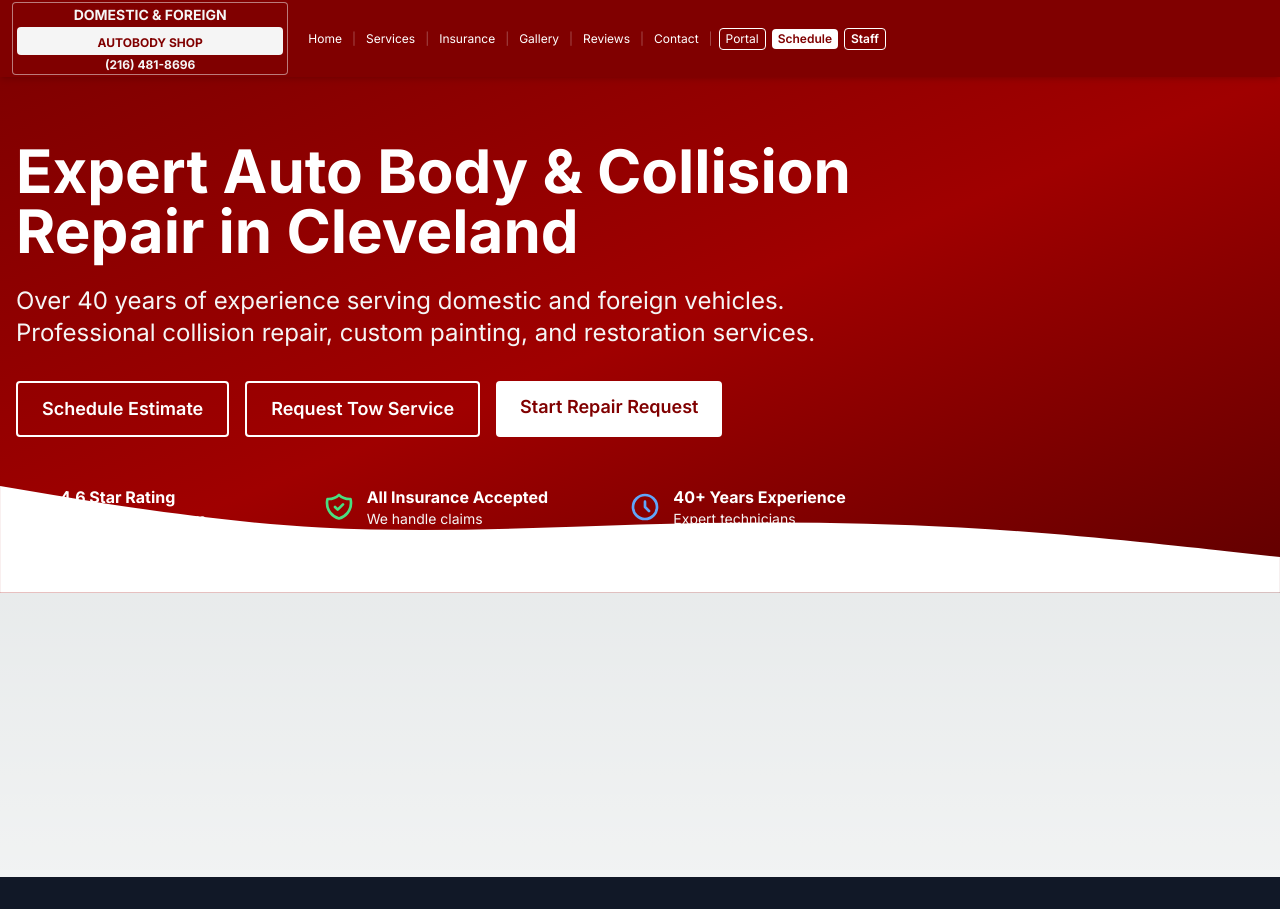
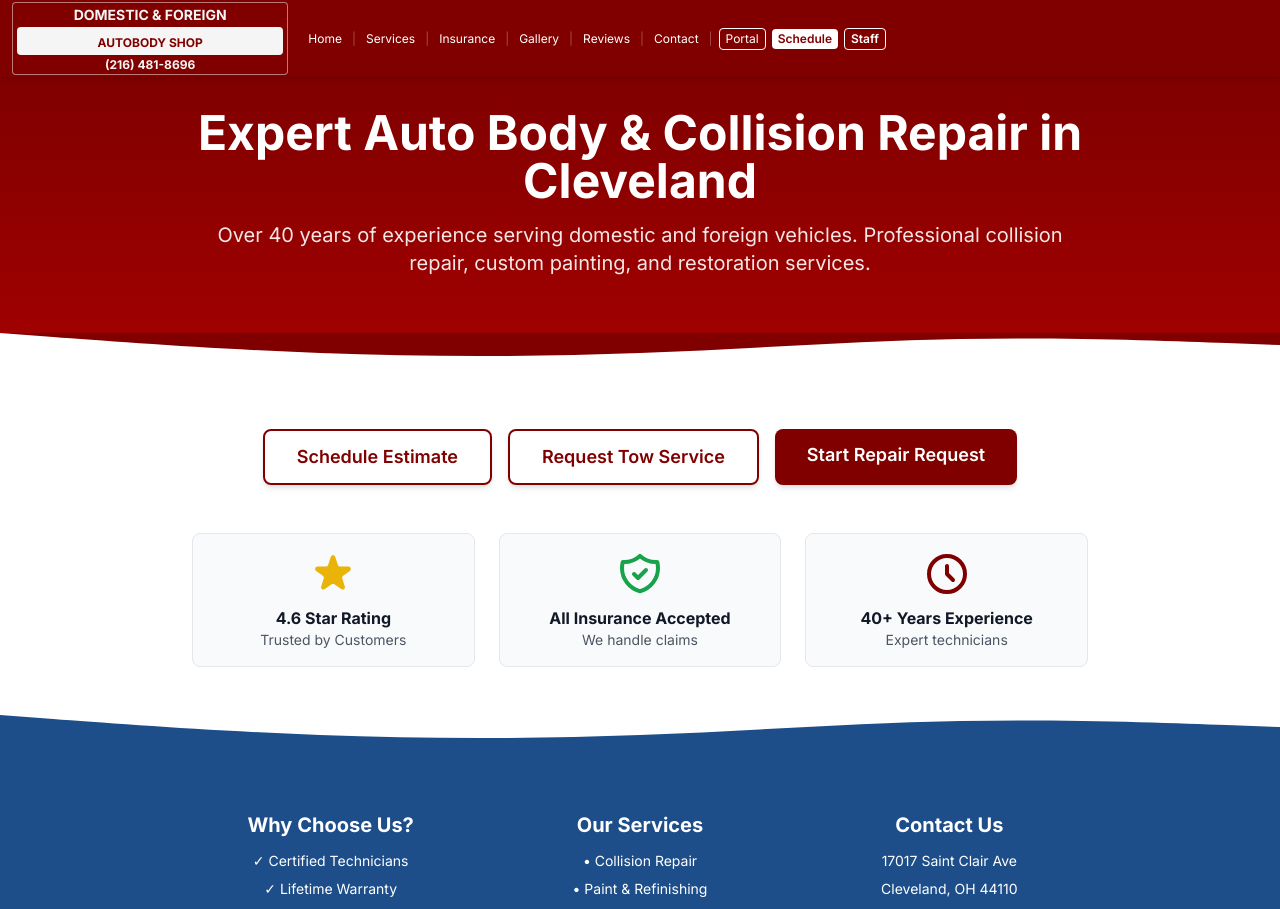
Before and after one commit to tzira333/clevelandbody-site, a Next.js app: page / in a window 1280 px wide. Shown: the top 909 px of the page. Built offline with nearby package versions, Linux system fonts and the light colour scheme.

Commit message:
modified:   app/globals.css 	modified:   app/page.tsx 	modified:   components/home/Hero.tsx 	modified:   components/layout/Header.tsx 	modified:   tailwind.config.ts

```diff
--- a/app/globals.css
+++ b/app/globals.css
@@ -4,8 +4,13 @@
 
 :root {
   --foreground-rgb: 0, 0, 0;
-  --background-start-rgb: 214, 219, 220;
+  --background-start-rgb: 255, 255, 255;
   --background-end-rgb: 255, 255, 255;
+
+  /* Flag colors */
+  --red: 128, 0, 0;
+  --white: 255, 255, 255;
+  --blue: 29, 78, 137;
 }
 
 @media (prefers-color-scheme: dark) {
@@ -31,3 +36,16 @@ body {
     text-wrap: balance;
   }
 }
+
+/* Custom button styles */
+.btn-flag-red {
+  @apply bg-primary text-white hover:bg-primary-dark transition-colors font-semibold;
+}
+
+.btn-flag-white {
+  @apply bg-white text-primary border-2 border-primary hover:bg-primary hover:text-white transition-colors font-semibold;
+}
+
+.btn-flag-blue {
+  @apply bg-blue-700 text-white hover:bg-blue-800 transition-colors font-semibold;
+}
--- a/app/page.tsx
+++ b/app/page.tsx
@@ -9,7 +9,6 @@ export default function Home() {
   return (
     <>
       <Hero />
-      {/* Add more sections here as you build them */}
     </>
   )
 }
--- a/components/home/Hero.tsx
+++ b/components/home/Hero.tsx
@@ -2,79 +2,157 @@ import Link from 'next/link'
 
 export default function Hero() {
   return (
-    <section className="relative bg-gradient-to-br from-primary via-primary-light to-primary-dark text-white">
-      <div className="container mx-auto px-4 py-12 md:py-16">
-        <div className="max-w-4xl">
-          <h1 className="text-4xl md:text-6xl font-bold mb-6 leading-tight">
+    <section className="relative">
+      {/* RED Section (Top) - Minimal */}
+      <div className="bg-gradient-to-b from-primary to-primary-light text-white py-8">
+        <div className="container mx-auto px-4">
+          <div className="max-w-4xl mx-auto text-center">
+            <h1 className="text-3xl md:text-5xl font-bold mb-4 leading-tight">
               Expert Auto Body & Collision Repair in Cleveland
             </h1>
-          <p className="text-xl md:text-2xl mb-8 text-secondary-cream">
+            <p className="text-lg md:text-xl mb-6 text-white/90">
               Over 40 years of experience serving domestic and foreign vehicles. Professional collision repair, custom painting, and restoration services.
             </p>
-          <div className="flex flex-col sm:flex-row gap-4">
-            {/* Schedule Estimate - White border (removed "Free") */}
+          </div>
+        </div>
+      </div>
+
+      {/* Wave Divider - Red to White */}
+      <div className="relative h-12 bg-white">
+        <svg
+          className="absolute top-0 w-full h-12"
+          viewBox="0 0 1440 48"
+          fill="none"
+          xmlns="http://www.w3.org/2000/svg"
+          preserveAspectRatio="none"
+        >
+          <path
+            d="M0 0L60 4C120 8 240 16 360 20C480 24 600 24 720 20C840 16 960 8 1080 6C1200 4 1320 8 1380 10L1440 12V0H1380C1320 0 1200 0 1080 0C960 0 840 0 720 0C600 0 480 0 360 0C240 0 120 0 60 0H0Z"
+            fill="#800000"
+          />
+        </svg>
+      </div>
+
+      {/* WHITE Section (Middle) - Primary Content */}
+      <div className="bg-white text-gray-900 py-12">
+        <div className="container mx-auto px-4">
+          <div className="max-w-4xl mx-auto">
+            {/* Call-to-Action Buttons */}
+            <div className="flex flex-col sm:flex-row gap-4 justify-center mb-12">
+              {/* Schedule Estimate - Red Border */}
               <Link
                 href="/schedule"
-              className="px-6 py-3 border-2 border-white text-white hover:bg-white hover:text-primary transition-colors text-center text-lg font-semibold rounded whitespace-nowrap"
+                className="px-8 py-3 border-2 border-primary text-primary hover:bg-primary hover:text-white transition-colors text-center text-lg font-semibold rounded-lg whitespace-nowrap shadow-md hover:shadow-lg"
               >
                 Schedule Estimate
               </Link>
 
-            {/* Request Tow Service - White border */}
+              {/* Request Tow Service - Red Border */}
               <Link
                 href="/tow-request"
-              className="px-6 py-3 border-2 border-white text-white hover:bg-white hover:text-primary transition-colors text-center text-lg font-semibold rounded whitespace-nowrap"
+                className="px-8 py-3 border-2 border-primary text-primary hover:bg-primary hover:text-white transition-colors text-center text-lg font-semibold rounded-lg whitespace-nowrap shadow-md hover:shadow-lg"
               >
                 Request Tow Service
               </Link>
 
-            {/* Start Repair Request - Matches Schedule button in header (solid white background) */}
+              {/* Start Repair Request - Solid Red */}
               <Link
                 href="/repair-request"
-              className="px-6 py-3 bg-white text-primary hover:bg-secondary-cream transition-colors text-center text-lg font-semibold rounded whitespace-nowrap"
+                className="px-8 py-3 bg-primary text-white hover:bg-primary-dark transition-colors text-center text-lg font-semibold rounded-lg whitespace-nowrap shadow-md hover:shadow-lg"
               >
                 Start Repair Request
               </Link>
             </div>
 
             {/* Trust Indicators */}
-          <div className="mt-12 grid grid-cols-1 sm:grid-cols-3 gap-6">
-            <div className="flex items-center space-x-3">
-              <svg className="w-8 h-8 text-yellow-400" fill="currentColor" viewBox="0 0 20 20">
+            <div className="grid grid-cols-1 sm:grid-cols-3 gap-6">
+              <div className="flex flex-col items-center text-center p-4 bg-gray-50 rounded-lg border border-gray-200">
+                <svg className="w-12 h-12 text-yellow-500 mb-2" fill="currentColor" viewBox="0 0 20 20">
                   <path d="M9.049 2.927c.3-.921 1.603-.921 1.902 0l1.07 3.292a1 1 0 00.95.69h3.462c.969 0 1.371 1.24.588 1.81l-2.8 2.034a1 1 0 00-.364 1.118l1.07 3.292c.3.921-.755 1.688-1.54 1.118l-2.8-2.034a1 1 0 00-1.175 0l-2.8 2.034c-.784.57-1.838-.197-1.539-1.118l1.07-3.292a1 1 0 00-.364-1.118L2.98 8.72c-.783-.57-.38-1.81.588-1.81h3.461a1 1 0 00.951-.69l1.07-3.292z" />
                 </svg>
-              <div>
-                <p className="font-bold">4.6 Star Rating</p>
-                <p className="text-sm text-secondary-cream">Trusted by Customers</p>
+                <p className="font-bold text-gray-900">4.6 Star Rating</p>
+                <p className="text-sm text-gray-600">Trusted by Customers</p>
               </div>
-            </div>
-            <div className="flex items-center space-x-3">
-              <svg className="w-8 h-8 text-green-400" fill="none" stroke="currentColor" viewBox="0 0 24 24">
+
+              <div className="flex flex-col items-center text-center p-4 bg-gray-50 rounded-lg border border-gray-200">
+                <svg className="w-12 h-12 text-green-600 mb-2" fill="none" stroke="currentColor" viewBox="0 0 24 24">
                   <path strokeLinecap="round" strokeLinejoin="round" strokeWidth={2} d="M9 12l2 2 4-4m5.618-4.016A11.955 11.955 0 0112 2.944a11.955 11.955 0 01-8.618 3.04A12.02 12.02 0 003 9c0 5.591 3.824 10.29 9 11.622 5.176-1.332 9-6.03 9-11.622 0-1.042-.133-2.052-.382-3.016z" />
                 </svg>
-              <div>
-                <p className="font-bold">All Insurance Accepted</p>
-                <p className="text-sm text-secondary-cream">We handle claims</p>
+                <p className="font-bold text-gray-900">All Insurance Accepted</p>
+                <p className="text-sm text-gray-600">We handle claims</p>
               </div>
-            </div>
-            <div className="flex items-center space-x-3">
-              <svg className="w-8 h-8 text-blue-400" fill="none" stroke="currentColor" viewBox="0 0 24 24">
+
+              <div className="flex flex-col items-center text-center p-4 bg-gray-50 rounded-lg border border-gray-200">
+                <svg className="w-12 h-12 text-primary mb-2" fill="none" stroke="currentColor" viewBox="0 0 24 24">
                   <path strokeLinecap="round" strokeLinejoin="round" strokeWidth={2} d="M12 8v4l3 3m6-3a9 9 0 11-18 0 9 9 0 0118 0z" />
                 </svg>
-              <div>
-                <p className="font-bold">40+ Years Experience</p>
-                <p className="text-sm text-secondary-cream">Expert technicians</p>
+                <p className="font-bold text-gray-900">40+ Years Experience</p>
+                <p className="text-sm text-gray-600">Expert technicians</p>
               </div>
             </div>
           </div>
         </div>
       </div>
 
-      {/* Bottom wave */}
-      <div className="absolute bottom-0 left-0 right-0">
-        <svg viewBox="0 0 1440 120" fill="none" xmlns="http://www.w3.org/2000/svg" className="w-full h-auto">
-          <path d="M0 0L60 10C120 20 240 40 360 46.7C480 53 600 47 720 43.3C840 40 960 40 1080 46.7C1200 53 1320 67 1380 73.3L1440 80V120H1380C1320 120 1200 120 1080 120C960 120 840 120 720 120C600 120 480 120 360 120C240 120 120 120 60 120H0V0Z" fill="white"/>
+      {/* Wave Divider - White to Blue */}
+      <div className="relative h-12 bg-blue-700">
+        <svg
+          className="absolute top-0 w-full h-12"
+          viewBox="0 0 1440 48"
+          fill="none"
+          xmlns="http://www.w3.org/2000/svg"
+          preserveAspectRatio="none"
+        >
+          <path
+            d="M0 0L60 4C120 8 240 16 360 20C480 24 600 24 720 20C840 16 960 8 1080 6C1200 4 1320 8 1380 10L1440 12V0H1380C1320 0 1200 0 1080 0C960 0 840 0 720 0C600 0 480 0 360 0C240 0 120 0 60 0H0Z"
+            fill="white"
+          />
         </svg>
+      </div>
+
+      {/* BLUE Section (Bottom) - Additional Info */}
+      <div className="bg-blue-700 text-white py-12">
+        <div className="container mx-auto px-4">
+          <div className="max-w-4xl mx-auto">
+            <div className="grid md:grid-cols-3 gap-8 text-center">
+              {/* Why Choose Us */}
+              <div>
+                <h3 className="text-xl font-bold mb-3">Why Choose Us?</h3>
+                <ul className="space-y-2 text-sm">
+                  <li>✓ Certified Technicians</li>
+                  <li>✓ Lifetime Warranty</li>
+                  <li>✓ Insurance Direct Billing</li>
+                  <li>✓ Towing Service Available</li>
+                </ul>
+              </div>
+
+              {/* Services */}
+              <div>
+                <h3 className="text-xl font-bold mb-3">Our Services</h3>
+                <ul className="space-y-2 text-sm">
+                  <li>• Collision Repair</li>
+                  <li>• Paint & Refinishing</li>
+                  <li>• Frame Alignment</li>
+                  <li>• Glass Repair</li>
+                </ul>
+              </div>
+
+              {/* Contact */}
+              <div>
+                <h3 className="text-xl font-bold mb-3">Contact Us</h3>
+                <div className="space-y-2 text-sm">
+                  <p>17017 Saint Clair Ave</p>
+                  <p>Cleveland, OH 44110</p>
+                  <a href="tel:+12164818696" className="block font-bold text-lg hover:text-blue-200 transition-colors">
+                    (216) 481-8696
+                  </a>
+                  <p className="text-xs">Mon-Fri: 8AM-4:30PM</p>
+                  <p className="text-xs">Sat: 9AM-1PM</p>
+                </div>
+              </div>
+            </div>
+          </div>
+        </div>
       </div>
     </section>
   )
--- a/tailwind.config.ts
+++ b/tailwind.config.ts
@@ -10,18 +10,26 @@ module.exports = {
     extend: {
       colors: {
         primary: {
-          DEFAULT: '#800000',
+          DEFAULT: '#800000', // Maroon/Dark Red (minimal use)
           light: '#A00000',
           dark: '#600000',
         },
         secondary: {
-          DEFAULT: '#FFFFFF',
+          DEFAULT: '#FFFFFF', // White
           cream: '#F5F5F5',
         },
-        maroon: {
-          DEFAULT: '#800000',
-          light: '#A00000',
-          dark: '#660000',
+        blue: {
+          DEFAULT: '#1D4E89', // Patriotic Blue
+          50: '#EBF2F9',
+          100: '#D7E5F3',
+          200: '#AFCBE7',
+          300: '#87B1DB',
+          400: '#5F97CF',
+          500: '#377DC3',
+          600: '#2C6399',
+          700: '#1D4E89', // Main blue
+          800: '#173A66',
+          900: '#0F2643',
         },
       },
       fontFamily: {
@@ -30,5 +38,4 @@ module.exports = {
     },
   },
   plugins: [],
-  important: true, // Force all Tailwind classes to use !important
 }
```
Also changed, not shown: components/layout/Header.tsx (line endings or trailing spaces). Lines whose indentation alone changed are shown as unchanged.
